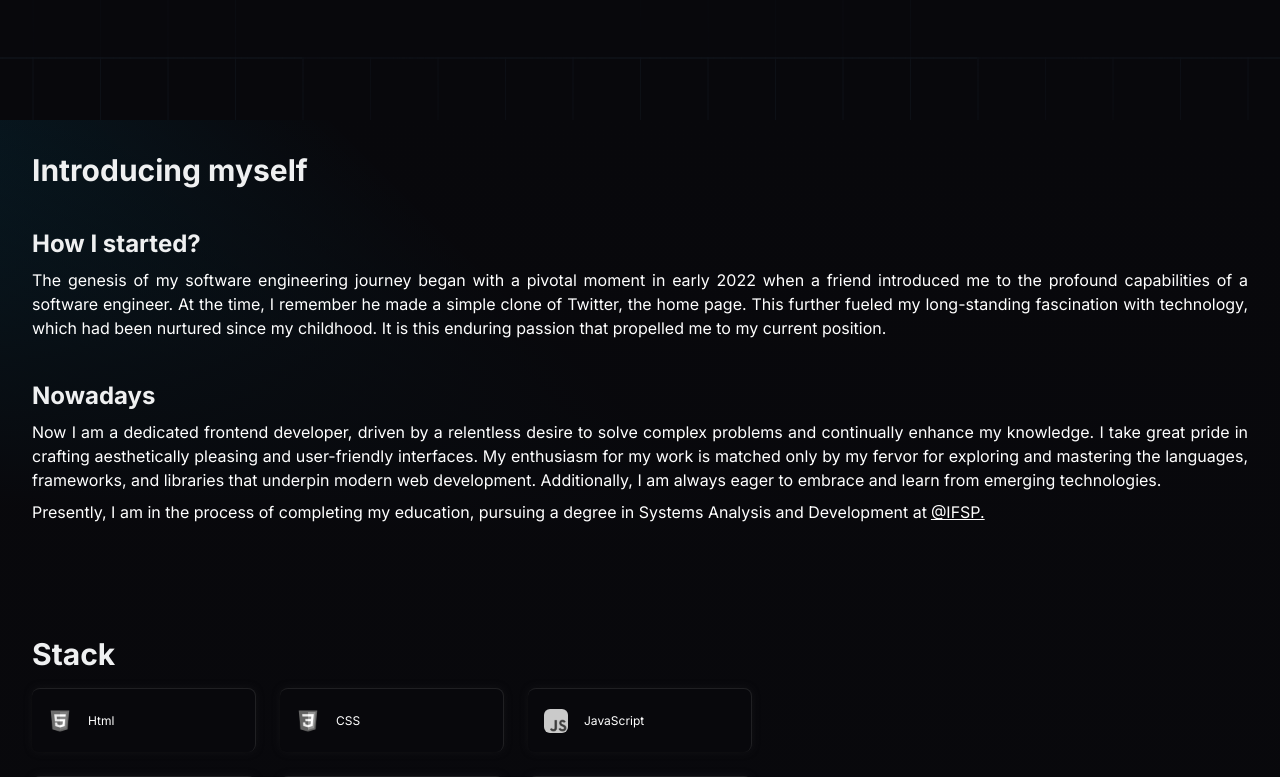
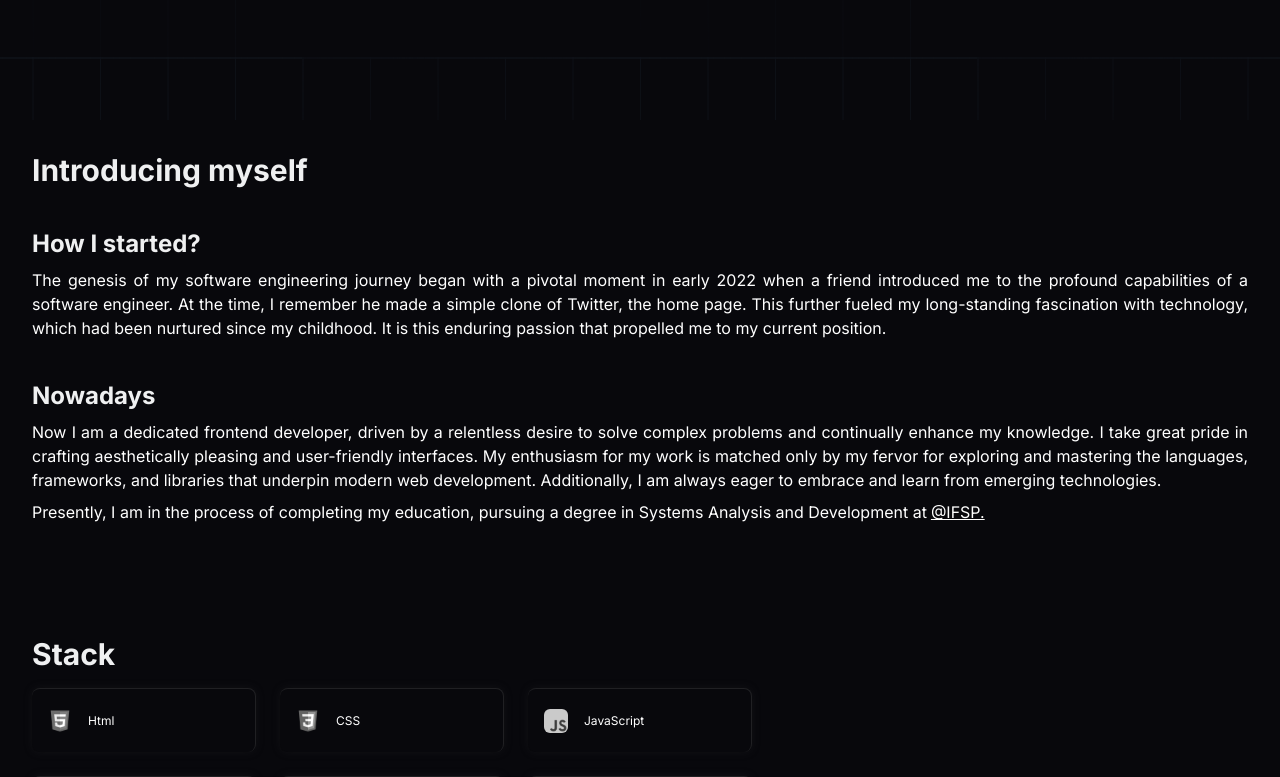
Before and after one commit to jotapemattos/portfolio-jotapemattos, a Next.js app: page / in a window 1280 px wide. Shown: the part 680-1457 px from the top of the page. Built offline with nearby package versions, Linux system fonts and the light colour scheme.

Commit message:
style: remove background from scrollbar

```diff
--- a/src/styles/globals.css
+++ b/src/styles/globals.css
@@ -6,21 +6,17 @@ html {
   scroll-behavior: smooth;
 }
 
-
 body::-webkit-scrollbar {
-  background-color: #27272a;
-  width: 16px;
+  width: 8px;
 }
 
 body::-webkit-scrollbar-track {
-  background-color: #27272a;
+  background-color: transparent;
 }
-
 
 body::-webkit-scrollbar-thumb {
   background-color: #71717a;
   border-radius: 16px;
-  border: 4px solid #27272a;
 }
 
 @layer base {
@@ -81,13 +77,8 @@ body::-webkit-scrollbar-thumb {
     -webkit-font-smoothing: antialiased;
     -moz-osx-font-smoothing: grayscale;
     text-rendering: optimizeLegibility;
-    font-feature-settings: "cv11", "salt", "ss01", "ss03", "cv01", "cv02", "cv03", "cv04", "cv05", "cv06", "cv09", "cv10";
-    @apply bg-background ;
+    font-feature-settings: 'cv11', 'salt', 'ss01', 'ss03', 'cv01', 'cv02',
+      'cv03', 'cv04', 'cv05', 'cv06', 'cv09', 'cv10';
+    @apply bg-background;
   }
 }
-
-.about {
-  background:
-  linear-gradient(3deg,hsl(var(--background)) 50%,hsl(var(--background)/.75) 66%,hsl(var(--background)/.5) 77%,transparent 100%),
-  linear-gradient(225deg,rgba(3, 210, 221,0) 44.51%,rgba(0, 193, 252, 0.17) 75.5%,rgba(44, 134, 230, 0.1) 100%);
-}
```
